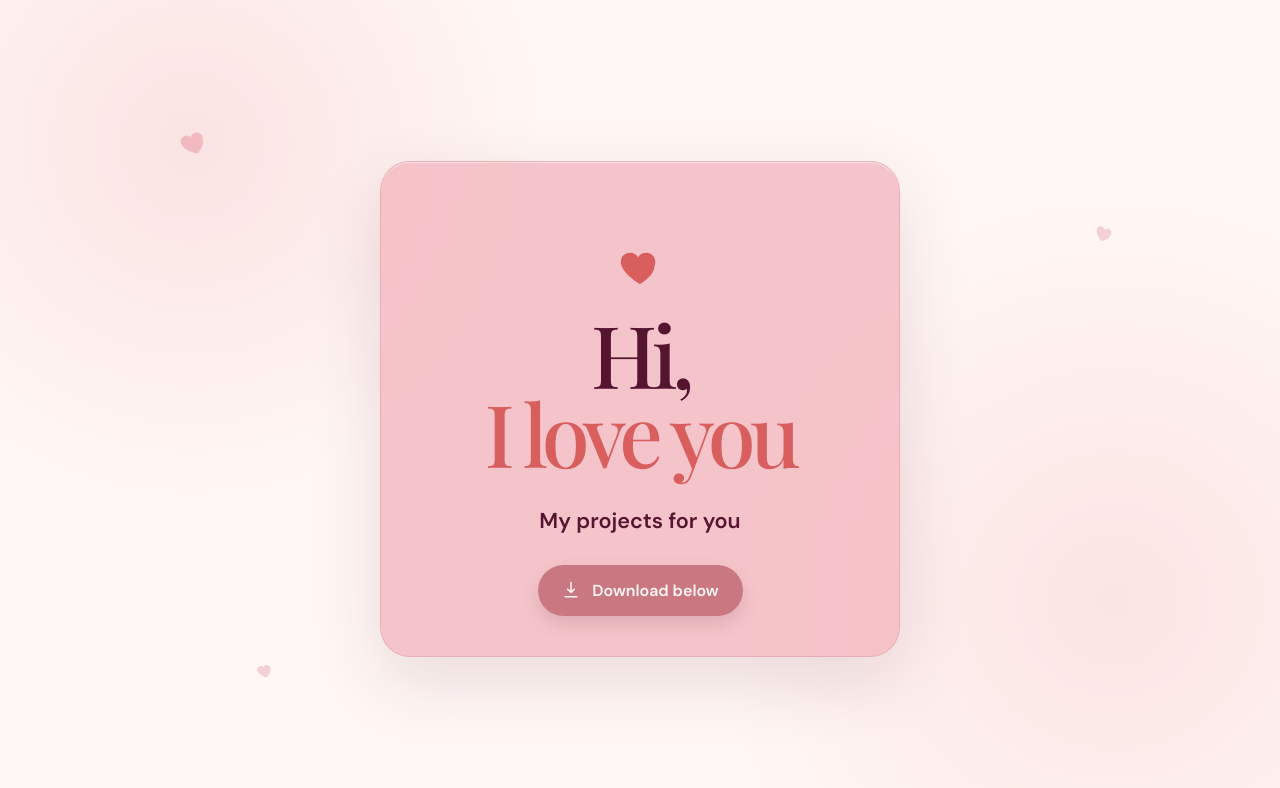
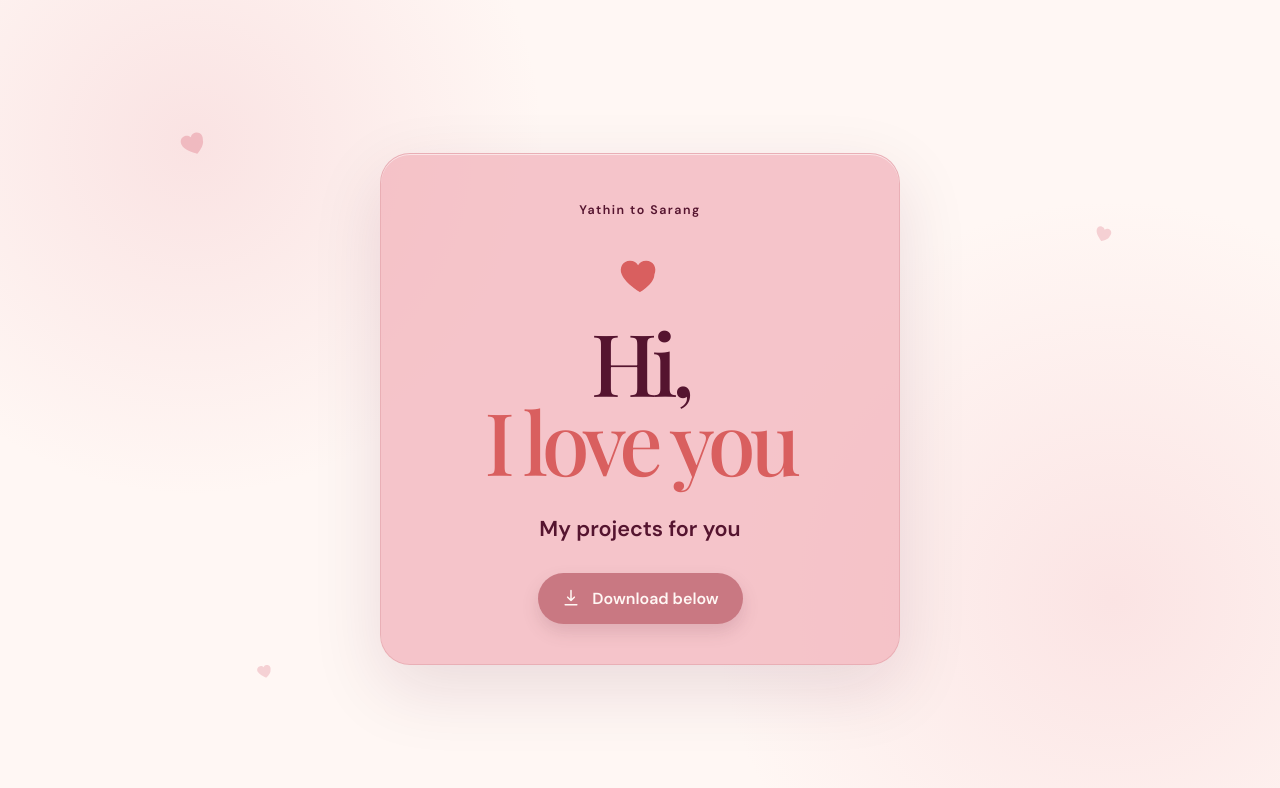
Before and after one commit to yathinm/downloads-for-sarang, a React (Vite) app: page / in a window 1280 px wide. Shown: the top 788 px of the page. Built offline with nearby package versions, Linux system fonts and the light colour scheme.

Commit message:
feat: add dedication line

```diff
--- a/src/main.tsx
+++ b/src/main.tsx
@@ -26,6 +26,7 @@
       <span className="floating-heart heart-three"><HeartIcon /></span>
 
       <section className="love-card" aria-labelledby="page-title">
+        <p className="dedication">Yathin to Sarang</p>
         <div className="hero-heart"><HeartIcon /></div>
         <h1 id="page-title">Hi,<br /><span>I love you</span></h1>
         <p className="message">My projects for you</p>
--- a/src/styles.css
+++ b/src/styles.css
@@ -46,6 +46,7 @@
   animation: card-in .8s cubic-bezier(.22, 1, .36, 1) both;
 }
 
+.dedication { color: var(--deep-plum); font-size: .78rem; font-weight: 600; letter-spacing: .12em; margin: 0; }
 .hero-heart { color: var(--warm-coral); width: 46px; margin: 34px auto 24px; animation: heart-beat 2.4s ease-in-out infinite; }
 .hero-heart svg, .floating-heart svg, .download-button svg { width: 100%; display: block; }
 h1 { color: var(--deep-plum); font-family: 'Playfair Display', Georgia, serif; font-size: clamp(3.4rem, 12vw, 5.4rem); font-weight: 500; line-height: .92; letter-spacing: -.065em; margin: 0; }
```
